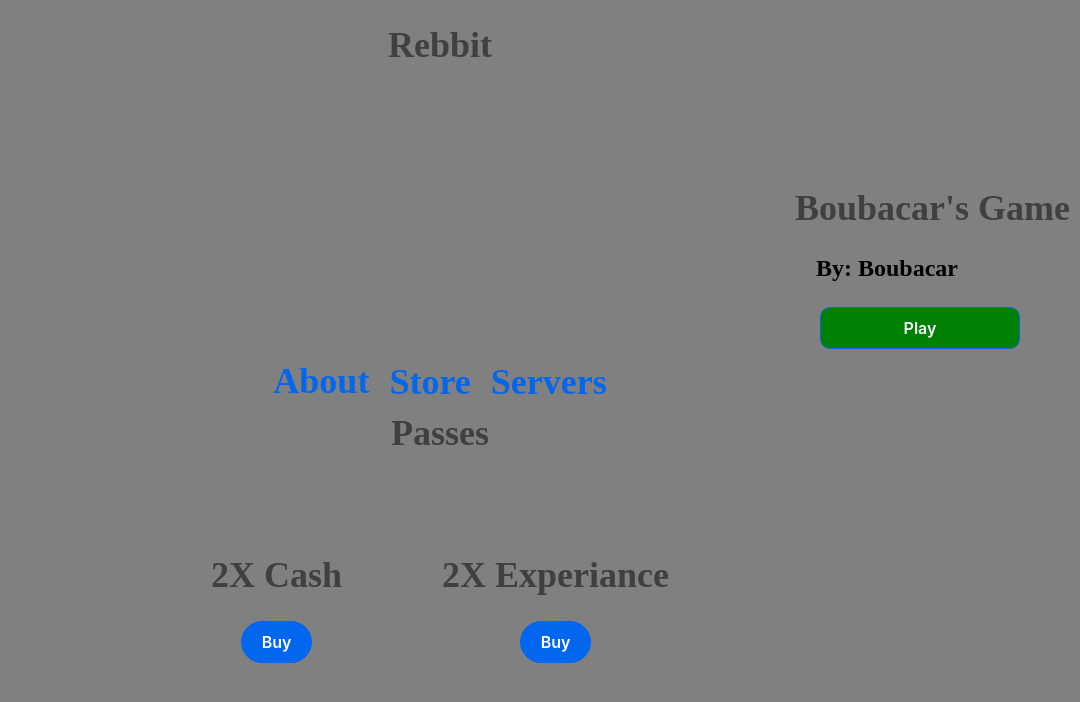
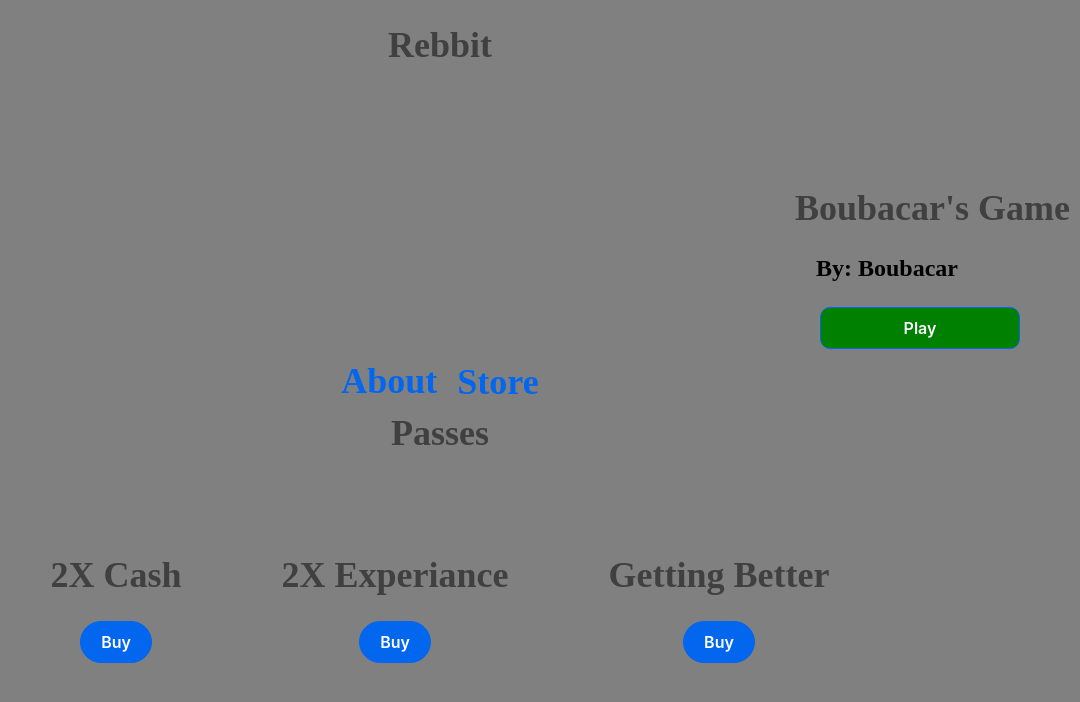
Before and after one commit to nothankyouwdym/Roblox-Page-Project, a React (Vite) app: page /Store in a window 1280 px wide. Shown: the top 702 px of the page, without its empty margins (200-1280 px from the left). Built offline with nearby package versions, Linux system fonts and the light colour scheme.

Commit message:
1 file modified

```diff
--- a/src/LowerComponent.jsx
+++ b/src/LowerComponent.jsx
@@ -6,7 +6,7 @@ const LowerComponent = () =>{
     <section id="lower">
       <h1><Link to="/About" id="lower-links-first">About</Link></h1>
       <h1><Link to="/Store" id="lower-links">Store</Link></h1>
-      <h1><Link to="/About" id="lower-links">Servers</Link></h1>
+
     </section>
   )
 }
--- a/src/Store.jsx
+++ b/src/Store.jsx
@@ -8,6 +8,7 @@ const Store = () =>{
 
       <MakePass name={"2X Cash"}/>
       <MakePass name={"2X Experiance"}/>
+      <MakePass name={"Getting Better"} />
     </section>
   )
 }
```
